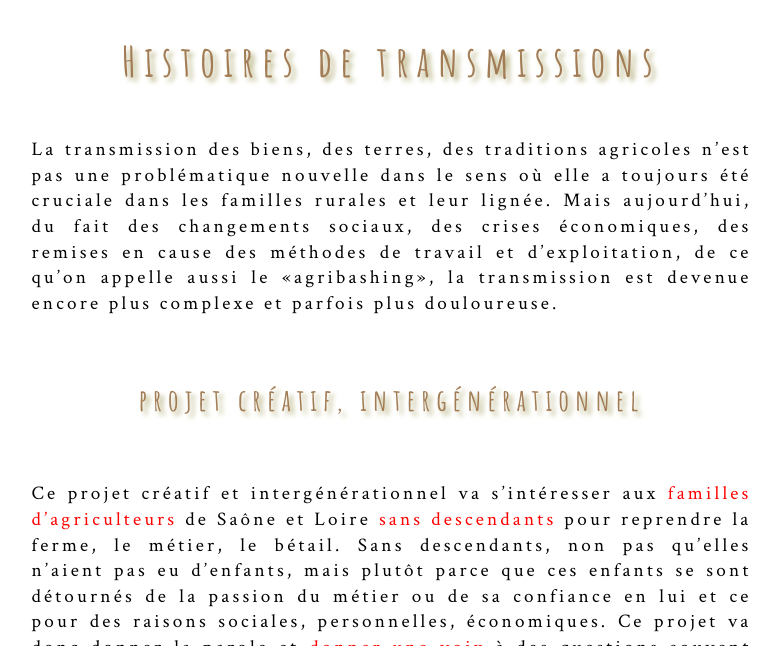
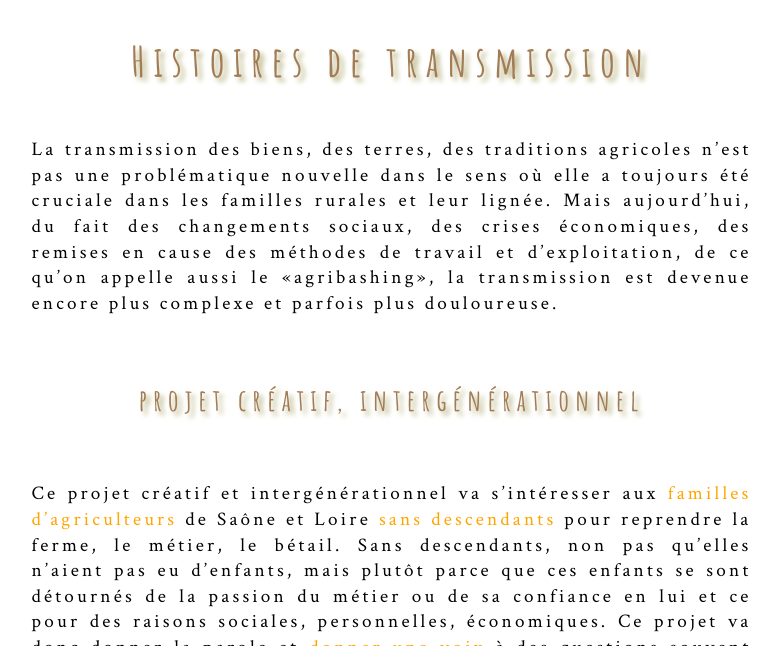
Before and after one commit to leshnik/revertouthaut, a Jekyll site: the page built from histoires-de-transmission.md, in a window 1280 px wide and 900 px high, cut to the strip 254-900 px from the top of the window. Shown: the whole strip, without its empty margins (225-1004 px from the left). Built offline with Jekyll 4.4.1, drawn with Linux system fonts in a browser that asks for light colours; some of the changed text lies outside the part shown.

Commit message:
change name to transmission, red to orange

```diff
--- a/_includes/NavListCards.html
+++ b/_includes/NavListCards.html
@@ -102,8 +102,8 @@
     >monde rural</span><br>
     <a
       style="color: hsl(100, 50%, 45%)"
-      href="/histoires-de-transmissions"
-    >●&nbsp;histoires de transmissions</a>
+      href="/histoires-de-transmission"
+    >●&nbsp;histoires de transmission</a>
     </p>
   </div>
 
--- a/histoires-de-transmissions.md
+++ b/histoires-de-transmission.md
@@ -1,19 +1,19 @@
 ---
 layout: logoTop
-title: histoires de transmissions
+title: histoires de transmission
 summary:
 ---
-<h1>Histoires de transmissions</h1>
+<h1>Histoires de transmission</h1>
 
 
 <p class="intro-text">
 La transmission des biens, des terres, des traditions agricoles n’est pas une problématique nouvelle dans le sens où elle a toujours été cruciale dans les familles rurales et leur lignée. Mais aujourd’hui, du fait des changements sociaux, des crises économiques, des remises en cause des méthodes de travail et d’exploitation, de ce qu’on appelle aussi le «agribashing», la transmission est devenue encore plus complexe et parfois plus douloureuse.
 <h2>projet créatif, intergénérationnel</h2>
 <p class="intro-text">
-Ce projet créatif et intergénérationnel va s’intéresser aux <span style="color:red">familles d’agriculteurs</span> de Saône et Loire <span style="color:red">sans descendants</span> pour reprendre la ferme, le métier, le bétail. Sans descendants, non pas qu’elles n’aient pas eu d’enfants, mais plutôt parce que ces enfants se sont détournés de la passion du métier ou de sa confiance en lui et ce pour des raisons sociales, personnelles, économiques. Ce projet va donc donner la parole et <span style="color:red">donner une voix</span> à des questions souvent restées enfermées dans le silence des familles, et des questions d’autant plus cruciales qu’elles arrivent au moment du départ à la retraite. Le projet va tenter de présenter au grand public l’intimité de ces changements profonds, rapides, non prévus, souvent éprouvants, vécus par des familles dont on a souvent une fausse image, ou une image hâtive, voire parfois condescendante.
+Ce projet créatif et intergénérationnel va s’intéresser aux <span style="color:orange">familles d’agriculteurs</span> de Saône et Loire <span style="color:orange">sans descendants</span> pour reprendre la ferme, le métier, le bétail. Sans descendants, non pas qu’elles n’aient pas eu d’enfants, mais plutôt parce que ces enfants se sont détournés de la passion du métier ou de sa confiance en lui et ce pour des raisons sociales, personnelles, économiques. Ce projet va donc donner la parole et <span style="color:orange">donner une voix</span> à des questions souvent restées enfermées dans le silence des familles, et des questions d’autant plus cruciales qu’elles arrivent au moment du départ à la retraite. Le projet va tenter de présenter au grand public l’intimité de ces changements profonds, rapides, non prévus, souvent éprouvants, vécus par des familles dont on a souvent une fausse image, ou une image hâtive, voire parfois condescendante.
 </p>
 <p class="intro-text">
-Recueils de témoignages, travail photographique, film vont permettre d’aller visiter ce qu’on pourrait appeler des <span style="color:red">transmissions «coupées»</span> et de nous intéresser à ces questions&nbsp;:
+Recueils de témoignages, travail photographique, film vont permettre d’aller visiter ce qu’on pourrait appeler des <span style="color:orange">transmissions «coupées»</span> et de nous intéresser à ces questions&nbsp;:
 
 Qu’est-ce que cela fait vivre au sein des familles et des êtres, au sein de plusieurs générations concernées d’abandonner le métier, le patrimoine, l’héritage  ? De rompre une tradition familiale ? Qu’est-ce qu’on transmet quand cette tradition là ne se transmet plus ? Quand la lignée s’éteint, quand le rêve d’un prolongement, quand une transmission idéalisée se confronte à la réalité des situations, des choix des personnes et des conjonctures ? Qu’est-ce que cela fait vivre aux enfants de décider de ne pas reprendre l’héritage des parents ? A qui transmettre si la famille ne reprend pas&nbsp;? Comment quitter la ferme et le lieu de vie de la famille depuis parfois des générations&nbsp;?
 Comment quitter son paysage, son cheptel ? Avec des regrets, des déchirures, ou au contraire un mieux être&nbsp;?
```
